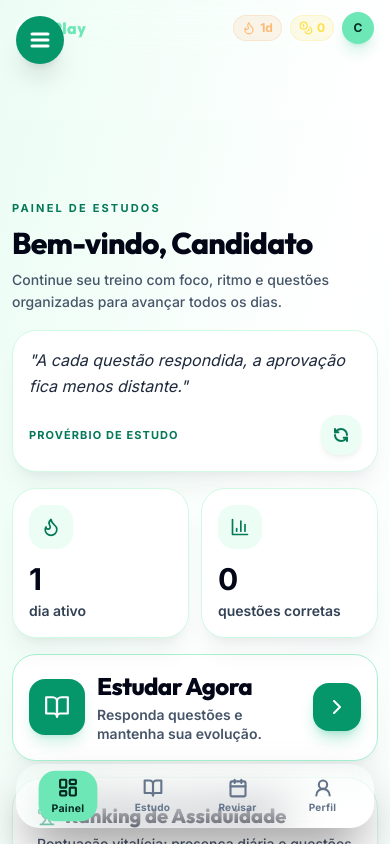
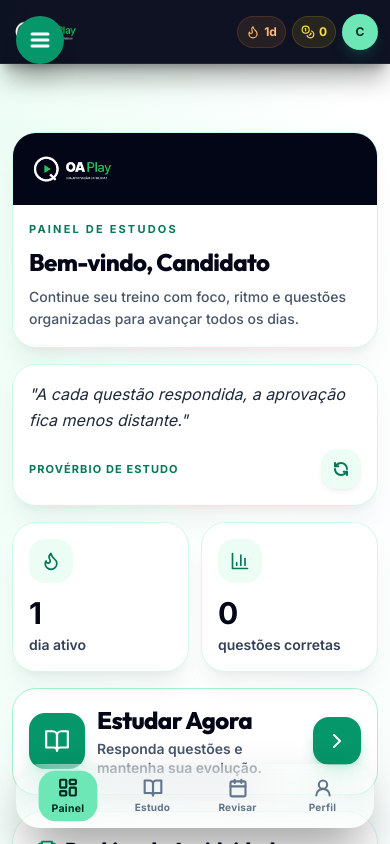
Before and after one commit to elmikha33/oab-app, a Next.js app: page /dashboard in a window 390 px wide. Shown: the top 844 px of the page. Built offline with nearby package versions, Linux system fonts and the light colour scheme.

Commit message:
corrige logo e layout mobile OAPlay

```diff
--- a/components/Dashboard.tsx
+++ b/components/Dashboard.tsx
@@ -46,18 +46,42 @@ export default function Dashboard() {
   };
 
   return (
-    <div className="min-h-screen bg-gradient-to-br from-emerald-50 via-white to-teal-50 px-3 pb-10 pt-20 text-slate-950 transition-colors dark:from-slate-950 dark:via-slate-950 dark:to-emerald-950 dark:text-white sm:px-4 md:px-8 md:pt-8">
+    <div className="min-h-screen bg-gradient-to-br from-emerald-50 via-white to-teal-50 px-3 pb-10 pt-3 text-slate-950 transition-colors dark:from-slate-950 dark:via-slate-950 dark:to-emerald-950 dark:text-white sm:px-4 md:px-8 md:pt-8">
       <div className="mx-auto max-w-6xl">
-        <header className="mb-4 max-w-3xl md:mb-8">
-          <p className="mb-2 text-[11px] font-black uppercase tracking-[0.2em] text-emerald-700 dark:text-emerald-300 md:text-xs md:tracking-[0.24em]">
+        <section className="mb-4 overflow-hidden rounded-3xl border border-emerald-100 bg-white shadow-xl shadow-emerald-950/5 dark:border-emerald-300/10 dark:bg-slate-900 md:hidden">
+          <div className="bg-slate-950 px-4 py-4">
+            <img
+              src="/oaplay-logo-horizontal-transparent-white.png"
+              alt="OAPlay"
+              className="h-10 w-auto object-contain"
+            />
+          </div>
+
+          <div className="px-4 py-4">
+            <p className="text-[11px] font-black uppercase tracking-[0.2em] text-emerald-700 dark:text-emerald-300">
+              Painel de estudos
+            </p>
+
+            <h1 className="mt-2 font-heading text-2xl font-black tracking-tight text-slate-950 dark:text-white">
+              Bem-vindo, {user.nome}
+            </h1>
+
+            <p className="mt-2 text-sm font-medium leading-relaxed text-slate-600 dark:text-slate-300">
+              Continue seu treino com foco, ritmo e questões organizadas para avançar todos os dias.
+            </p>
+          </div>
+        </section>
+
+        <header className="mb-4 hidden max-w-3xl md:mb-8 md:block">
+          <p className="mb-2 text-xs font-black uppercase tracking-[0.24em] text-emerald-700 dark:text-emerald-300">
             Painel de estudos
           </p>
 
-          <h1 className="font-heading text-3xl font-black tracking-tight text-slate-950 dark:text-white md:text-5xl">
+          <h1 className="font-heading text-5xl font-black tracking-tight text-slate-950 dark:text-white">
             Bem-vindo, {user.nome}
           </h1>
 
-          <p className="mt-2 text-sm font-medium leading-relaxed text-slate-600 dark:text-slate-300 md:mt-3 md:text-base">
+          <p className="mt-3 text-base font-medium leading-relaxed text-slate-600 dark:text-slate-300">
             Continue seu treino com foco, ritmo e questões organizadas para avançar todos os dias.
           </p>
         </header>
@@ -89,8 +113,15 @@ export default function Dashboard() {
             <div className="mb-3 flex h-11 w-11 items-center justify-center rounded-2xl bg-emerald-50 text-emerald-700 dark:bg-emerald-300/10 dark:text-emerald-300 md:mb-4 md:h-14 md:w-14">
               <Flame className="h-5 w-5 md:h-7 md:w-7" />
             </div>
-            <p className="text-3xl font-black text-slate-950 dark:text-white md:text-4xl">{streak}</p>
-            <p className="mt-1 text-sm font-semibold text-slate-700 dark:text-slate-300">{streakLabel}</p>
+
+            <p className="text-3xl font-black text-slate-950 dark:text-white md:text-4xl">
+              {streak}
+            </p>
+
+            <p className="mt-1 text-sm font-semibold text-slate-700 dark:text-slate-300">
+              {streakLabel}
+            </p>
+
             <p className="mt-1 hidden text-xs font-medium text-slate-500 dark:text-slate-500 sm:block">
               Mantenha a consistência.
             </p>
@@ -100,8 +131,15 @@ export default function Dashboard() {
             <div className="mb-3 flex h-11 w-11 items-center justify-center rounded-2xl bg-emerald-50 text-emerald-700 dark:bg-emerald-300/10 dark:text-emerald-300 md:mb-4 md:h-14 md:w-14">
               <BarChart3 className="h-5 w-5 md:h-7 md:w-7" />
             </div>
-            <p className="text-3xl font-black text-slate-950 dark:text-white md:text-4xl">{totalAcertos}</p>
-            <p className="mt-1 text-sm font-semibold text-slate-700 dark:text-slate-300">questões corretas</p>
+
+            <p className="text-3xl font-black text-slate-950 dark:text-white md:text-4xl">
+              {totalAcertos}
+            </p>
+
+            <p className="mt-1 text-sm font-semibold text-slate-700 dark:text-slate-300">
+              questões corretas
+            </p>
+
             <p className="mt-1 hidden text-xs font-medium text-slate-500 dark:text-slate-500 sm:block">
               Continue praticando.
             </p>
@@ -123,6 +161,7 @@ export default function Dashboard() {
                 <h2 className="font-heading text-2xl font-black leading-tight tracking-tight text-slate-950 dark:text-white md:text-3xl">
                   Estudar Agora
                 </h2>
+
                 <p className="mt-1 max-w-[210px] text-sm font-semibold leading-snug text-slate-600 dark:text-emerald-50/90 md:max-w-none md:text-base">
                   Responda questões e mantenha sua evolução.
                 </p>
--- a/components/MobileNav.tsx
+++ b/components/MobileNav.tsx
@@ -1,6 +1,6 @@
 'use client';
 
-import React, { useState } from 'react';
+import { useState } from 'react';
 import Link from 'next/link';
 import { usePathname } from 'next/navigation';
 import { useGameState } from '../context/GameStateContext';
@@ -37,20 +37,26 @@ export default function MobileNav() {
 
   return (
     <div className="md:hidden">
-      <header className="fixed left-0 right-0 top-0 z-40 flex h-14 items-center justify-between border-b border-white/10 bg-slate-950/92 px-4 backdrop-blur-xl">
-        <Link href="/dashboard" className="flex items-center gap-1.5">
-          <span className="font-heading text-base font-black tracking-wide text-white">
-            OAB<span className="text-emerald-300">Play</span>
-          </span>
+      <header className="fixed left-0 right-0 top-0 z-40 flex h-16 items-center justify-between border-b border-emerald-300/10 bg-slate-950/95 px-3 shadow-xl shadow-black/30 backdrop-blur-xl">
+        <Link
+          href="/dashboard"
+          className="flex min-w-0 items-center"
+          aria-label="Ir para o dashboard OAPlay"
+        >
+          <img
+            src="/oaplay-logo-horizontal-transparent-white.png"
+            alt="OAPlay"
+            className="h-9 w-auto max-w-[124px] object-contain"
+          />
         </Link>
 
-        <div className="flex items-center gap-2 text-xs font-bold">
-          <div className="flex items-center gap-1 rounded-full border border-orange-400/15 bg-orange-400/10 px-2 py-1 text-orange-300">
+        <div className="flex shrink-0 items-center gap-1.5 text-xs font-bold">
+          <div className="flex h-8 items-center gap-1 rounded-full border border-orange-400/15 bg-orange-400/10 px-2 text-orange-300">
             <Flame className="h-3.5 w-3.5" />
             <span>{user.streak}d</span>
           </div>
 
-          <div className="flex items-center gap-1 rounded-full border border-yellow-400/15 bg-yellow-400/10 px-2 py-1 text-yellow-300">
+          <div className="flex h-8 items-center gap-1 rounded-full border border-yellow-400/15 bg-yellow-400/10 px-2 text-yellow-300">
             <Coins className="h-3.5 w-3.5" />
             <span>{user.moedas}</span>
           </div>
@@ -58,7 +64,7 @@ export default function MobileNav() {
           <button
             type="button"
             onClick={() => setMenuAberto(true)}
-            className="flex h-8 w-8 items-center justify-center rounded-full bg-emerald-300 text-xs font-black text-emerald-950 shadow-lg shadow-emerald-500/20"
+            className="flex h-9 w-9 items-center justify-center rounded-full bg-emerald-300 text-xs font-black text-emerald-950 shadow-lg shadow-emerald-500/20"
             aria-label="Abrir perfil"
           >
             {initial}
@@ -77,15 +83,17 @@ export default function MobileNav() {
 
           <div className="relative flex h-full w-80 max-w-[85vw] flex-col justify-between border-l border-white/10 bg-slate-950 p-6 shadow-2xl shadow-black">
             <div>
-              <div className="mb-6 flex items-center justify-between">
-                <h3 className="font-heading text-lg font-black text-white">
-                  Menu do Aluno
-                </h3>
+              <div className="mb-6 flex items-center justify-between gap-4">
+                <img
+                  src="/oaplay-logo-horizontal-transparent-white.png"
+                  alt="OAPlay"
+                  className="h-10 w-auto max-w-[150px] object-contain"
+                />
 
                 <button
                   type="button"
                   onClick={() => setMenuAberto(false)}
-                  className="flex h-10 w-10 items-center justify-center rounded-2xl border border-white/10 bg-white/[0.04] text-slate-300 hover:text-white"
+                  className="flex h-10 w-10 shrink-0 items-center justify-center rounded-2xl border border-white/10 bg-white/[0.04] text-slate-300 hover:text-white"
                   aria-label="Fechar menu"
                 >
                   <X className="h-5 w-5" strokeWidth={3} />
--- a/components/Sidebar.tsx
+++ b/components/Sidebar.tsx
@@ -11,15 +11,14 @@ import {
   Crown,
   Flame,
   LayoutDashboard,
-  Scale,
   Trophy,
 } from 'lucide-react';
 
 const links = [
   { name: 'Dashboard', href: '/dashboard', icon: LayoutDashboard },
-  { name: 'Responder Questoes', href: '/play', icon: BookOpen, featured: true },
-  { name: 'Modo Revisao', href: '/review', icon: Calendar },
-  { name: 'Classificacao', href: '/ranking', icon: Award },
+  { name: 'Responder Questões', href: '/play', icon: BookOpen, featured: true },
+  { name: 'Modo Revisão', href: '/review', icon: Calendar },
+  { name: 'Classificação', href: '/ranking', icon: Award },
   { name: 'Ranking', href: '/ranking', icon: Trophy },
   { name: 'Seja Premium', href: '/premium', icon: Crown },
 ];
@@ -39,116 +38,75 @@ export default function Sidebar() {
 
   return (
     <aside className="hidden min-h-screen w-72 shrink-0 flex-col border-r border-emerald-300/10 bg-slate-950/95 p-5 text-slate-200 shadow-2xl shadow-black/30 backdrop-blur-xl md:flex">
-
-      <Link href="/dashboard" className="mb-8 flex items-center gap-3 rounded-3xl px-1 py-2">
-
-        <div className="flex h-14 w-14 items-center justify-center rounded-3xl border border-emerald-300/20 bg-emerald-400/10 text-emerald-300 shadow-lg shadow-emerald-500/10">
-          <Scale className="h-7 w-7" strokeWidth={2.5} />
-        </div>
-
-        <div>
-          <h1 className="font-heading text-2xl font-black tracking-tight text-white">
-            OAPlay
-          </h1>
-
-          <p className="text-[11px] font-black uppercase tracking-[0.28em] text-slate-500">
-            OAPlay
-          </p>
-        </div>
-
+      <Link
+        href="/dashboard"
+        className="mb-8 flex items-center rounded-3xl border border-emerald-300/10 bg-white/[0.03] px-4 py-4 shadow-xl shadow-black/20 transition hover:bg-white/[0.05]"
+        aria-label="Ir para o dashboard OAPlay"
+      >
+        <img
+          src="/oaplay-logo-horizontal-transparent-white.png"
+          alt="OAPlay"
+          className="h-12 w-auto max-w-[190px] object-contain"
+        />
       </Link>
 
-
       <div className="mb-6 rounded-3xl border border-white/10 bg-white/[0.04] p-4 shadow-xl shadow-black/20">
-
         <div className="mb-4 flex items-center gap-3">
-
           <div className="flex h-12 w-12 items-center justify-center rounded-2xl bg-emerald-400 font-black text-emerald-950 shadow-lg shadow-emerald-500/20">
             {initial}
           </div>
 
           <div className="min-w-0">
-
-            <h4 className="truncate text-sm font-black text-white">
-              {user.nome}
-            </h4>
+            <h4 className="truncate text-sm font-black text-white">{user.nome}</h4>
 
             <p className="truncate text-xs font-bold text-emerald-300">
               {info.title}
             </p>
-
           </div>
-
         </div>
 
-
         <div className="flex items-center gap-2 rounded-2xl border border-emerald-300/20 bg-emerald-300/10 px-3 py-2 font-bold text-emerald-200">
-
           <Flame className="h-4 w-4" />
 
           <span className="text-xs">
             {streak} {streakLabel}
           </span>
-
         </div>
-
       </div>
 
-
       <nav className="flex-1 space-y-2">
-
         {links.map(({ name, href, icon: Icon, featured }) => {
-
           const active = pathname === href;
 
-
           return (
-
             <Link
-
               key={name}
-
               href={href}
-
               className={`flex min-h-12 items-center gap-3 rounded-2xl px-4 py-3 text-sm transition-all ${
                 active
                   ? 'bg-emerald-300 text-emerald-950 shadow-lg shadow-emerald-500/20'
                   : featured
-                  ? 'border border-emerald-300/25 bg-emerald-300/10 font-black text-emerald-100 hover:bg-emerald-300/15'
-                  : 'font-bold text-slate-400 hover:bg-white/[0.06] hover:text-emerald-100'
+                    ? 'border border-emerald-300/25 bg-emerald-300/10 font-black text-emerald-100 hover:bg-emerald-300/15'
+                    : 'font-bold text-slate-400 hover:bg-white/[0.06] hover:text-emerald-100'
               }`}
-
             >
-
               <Icon
                 className={`h-5 w-5 ${
-                  active
-                    ? 'text-emerald-950'
-                    : 'text-emerald-300'
+                  active ? 'text-emerald-950' : 'text-emerald-300'
                 }`}
                 strokeWidth={2.5}
               />
 
-
               <span>{name}</span>
-
-
             </Link>
-
           );
-
         })}
-
       </nav>
 
-
       <div className="mt-6 rounded-3xl border border-emerald-300/20 bg-gradient-to-br from-emerald-300/15 via-emerald-500/5 to-slate-900 p-5">
-
         <Crown className="mb-3 h-6 w-6 text-emerald-300" />
 
-        <p className="text-sm font-black text-white">
-          Premium
-        </p>
+        <p className="text-sm font-black text-white">Premium</p>
 
         <p className="mt-1 text-xs font-medium leading-relaxed text-slate-400">
           Desbloqueie recursos exclusivos e acelere seus estudos.
@@ -160,9 +118,7 @@ export default function Sidebar() {
         >
           Conhecer plano
         </Link>
-
       </div>
-
     </aside>
   );
 }
```
